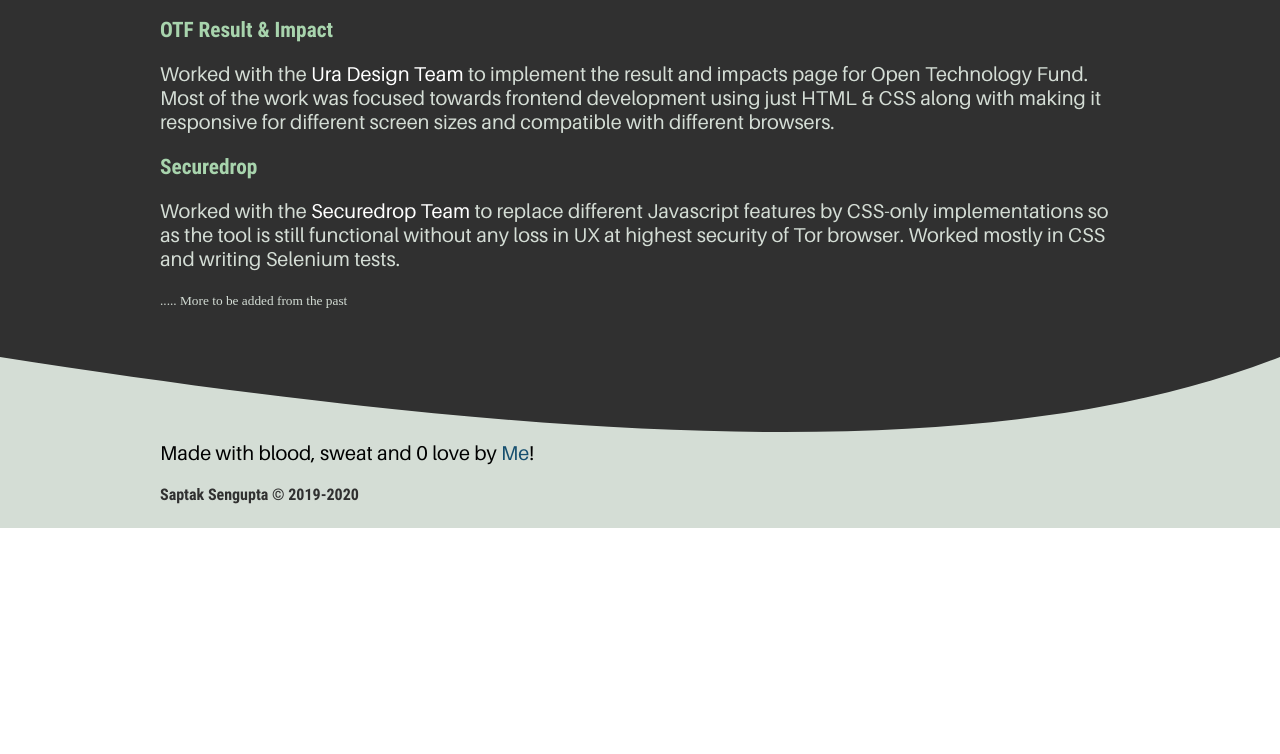
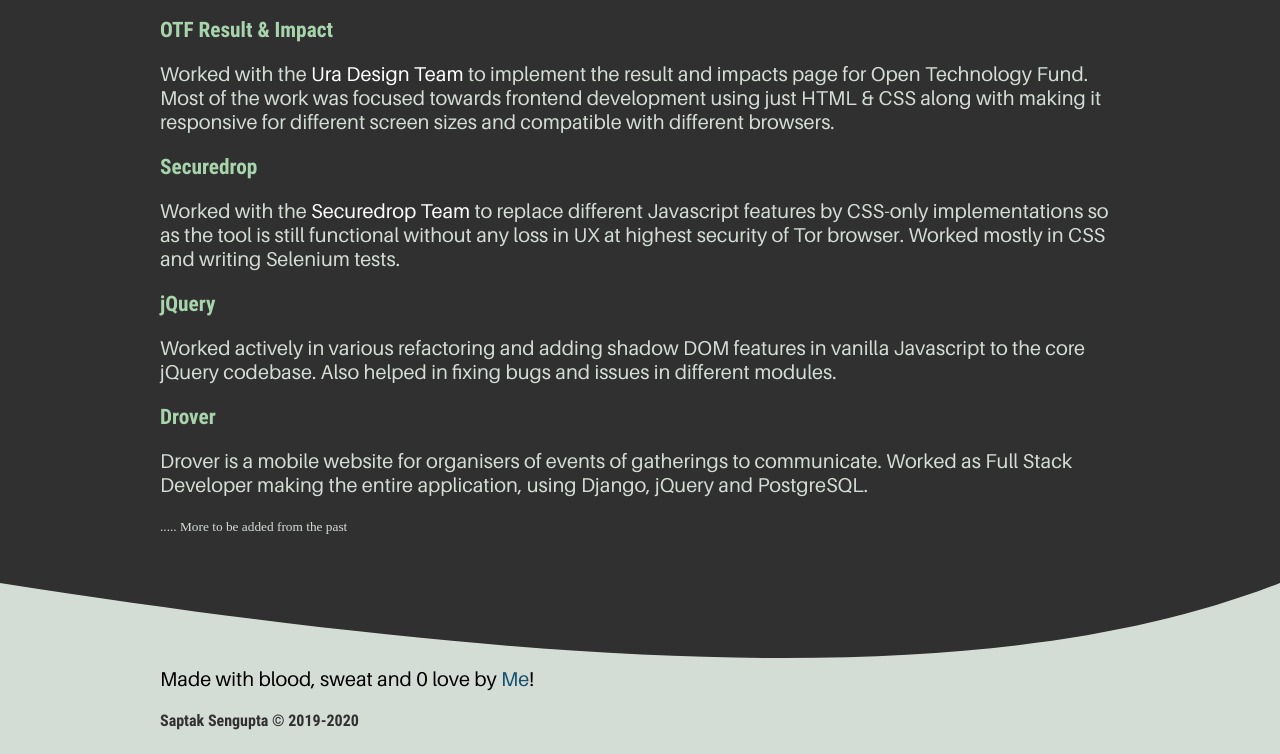
Before and after one commit to SaptakS/saptaks-website, a plain HTML site: page dist/projects.html in a window 1280 px wide. Shown: the part 865-1619 px from the top of the page. Before the commit the page ends 1393 px from the top, so only its background shows below. Drawn offline with Linux system fonts and the light colour scheme; a web font is replaced by a local one.

Commit message:
Adds more projects

```diff
--- a/dist/projects.html
+++ b/dist/projects.html
@@ -105,6 +105,20 @@
         tests.
       </p>
     </div>
+    <div class="project-content">
+      <h5>jQuery</h5>
+      <p>
+        Worked actively in various refactoring and adding shadow DOM features in vanilla Javascript to
+        the core jQuery codebase. Also helped in fixing bugs and issues in different modules.
+      </p>
+    </div>
+    <div class="project-content">
+      <h5>Drover</h5>
+      <p>
+        Drover is a mobile website for organisers of events of gatherings to communicate. Worked as
+        Full Stack Developer making the entire application, using Django, jQuery and PostgreSQL.
+      </p>
+    </div>
     <small>..... More to be added from the past</small>
   </div>
 </div>
```
Also changed, not shown: src/projects.html (+14 -0 lines).
